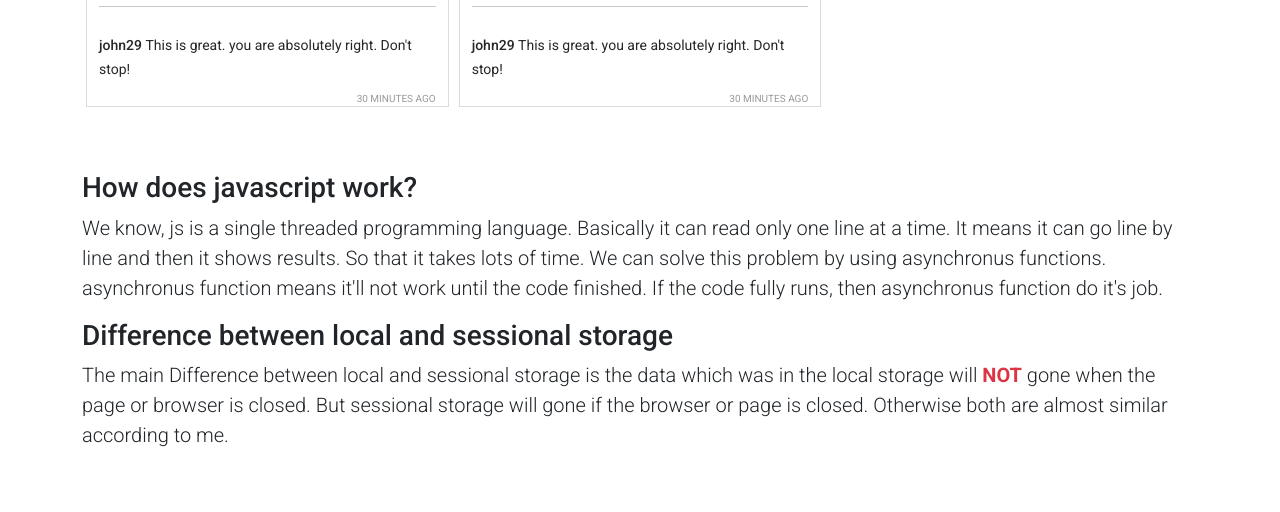
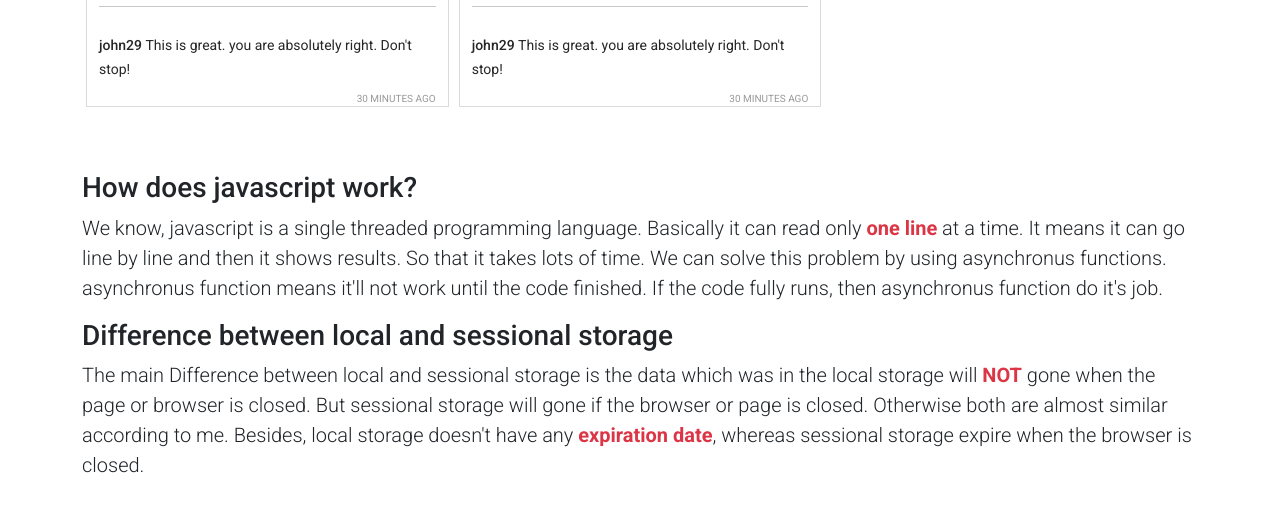
Before and after one commit to sayedmdsafwan/insta-shohor, a plain HTML site: page index.html in a window 1280 px wide. Shown: the part 1425-1937 px from the top of the page. Drawn offline with nearby package versions, Linux system fonts and the light colour scheme.

Commit message:
finishing touch

```diff
--- a/index.html
+++ b/index.html
@@ -91,11 +91,11 @@
         <section class="container my-5">
             <h3>How does javascript work?</h3>
             <p class="lead">
-                We know, js is a single threaded programming language. Basically it can read only one line at a time. It means it can go line by line and then it shows results. So that it takes lots of time. We can solve this problem by using asynchronus functions. asynchronus function means it'll not work until the code finished. If the code fully runs, then asynchronus function do it's job.
+                We know, javascript is a single threaded programming language. Basically it can read only <span class="text-danger fw-bold">one line</span> at a time. It means it can go line by line and then it shows results. So that it takes lots of time. We can solve this problem by using asynchronus functions. asynchronus function means it'll not work until the code finished. If the code fully runs, then asynchronus function do it's job.
             </p>
             <h3>Difference between local and sessional storage</h3>
             <p class="lead">
-                The main Difference between local and sessional storage is the data which was in the local storage will <span class="text-danger fw-bold">NOT</span> gone when the page or browser is closed. But sessional storage will gone if the browser or page is closed. Otherwise both are almost similar according to me.
+                The main Difference between local and sessional storage is the data which was in the local storage will <span class="text-danger fw-bold">NOT</span> gone when the page or browser is closed. But sessional storage will gone if the browser or page is closed. Otherwise both are almost similar according to me. Besides, local storage doesn't have any <span class="text-danger fw-bold">expiration date</span>, whereas sessional storage expire when the browser is closed.
             </p>
         </section>
         <footer></footer>
```
